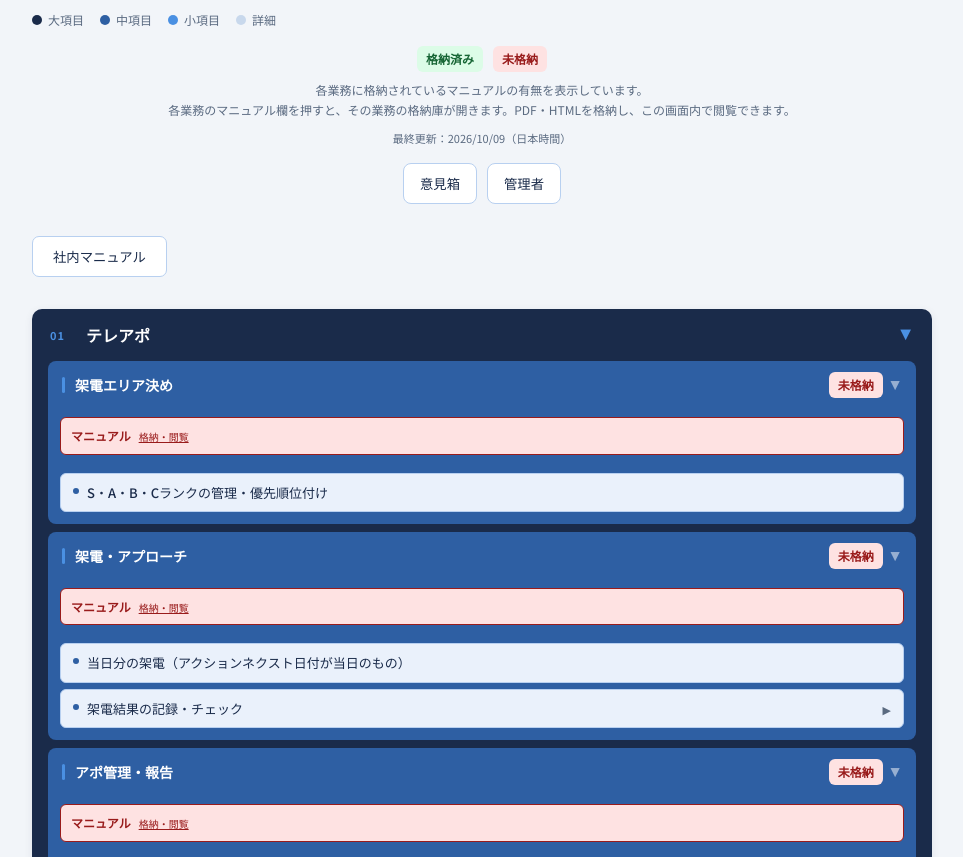
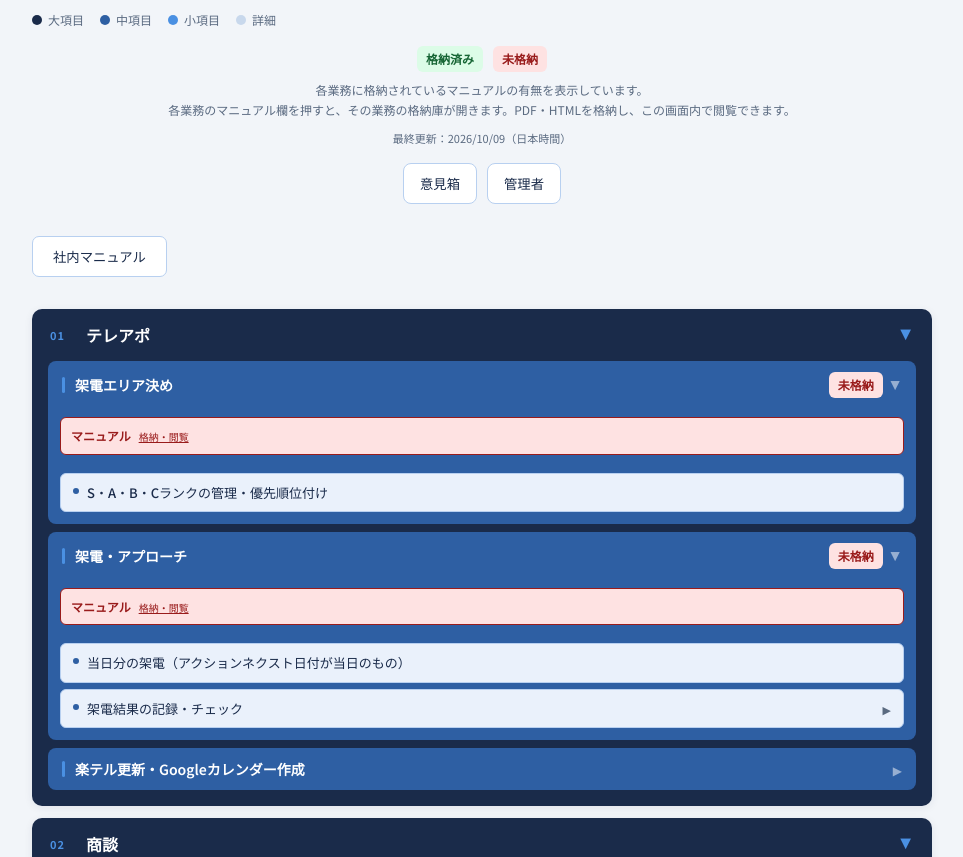
Before and after one commit to Goodcast/gyoumumap, a website: page index.html in a window 1280 px wide. Shown: the part 92-949 px from the top of the page, without its empty margins (158-1121 px from the left). Drawn offline with Linux system fonts and the light colour scheme; no server answers.

Commit message:
Show appointment calendar workflow as a middle item from first render

```diff
--- a/index.html
+++ b/index.html
@@ -413,14 +413,13 @@
         </div>
       </div>
 
-      <div class="l2 open" id="l2-1-3">
-        <div class="l2-header" onclick="toggle('l2-1-3')">
+      <div class="l2" id="l2-1-3">
+        <div class="l2-header" onclick="openAppointmentGuide()" role="button" tabindex="0" aria-haspopup="dialog" onkeydown="if(event.key==='Enter'||event.key===' '){event.preventDefault();openAppointmentGuide()}">
           <div class="l2-bar"></div>
-          <span class="l2-label">アポ管理・報告</span>
-          <span class="manual-badge manual-ready">対応資料あり</span>
+          <span class="l2-label">楽テル更新・Googleカレンダー作成</span>
           <span class="l2-chevron">▶</span>
         </div>
-        <div class="l2-body"><button type="button" class="manual-summary manual-ready" aria-haspopup="dialog" onclick="openManual(3)">マニュアル：<strong>切り返し君の架電ナビ</strong><span class="manual-detail-hint">詳細を見る</span></button>
+        <div class="l2-body" hidden><button type="button" class="manual-summary manual-ready" aria-haspopup="dialog" onclick="openManual(3)">マニュアル：<strong>切り返し君の架電ナビ</strong><span class="manual-detail-hint">詳細を見る</span></button>
           <div class="l3" id="l3-1-3-1">
             <div class="l3-header" onclick="toggle('l3-1-3-1')">
               <div class="l3-dot"></div>
```
